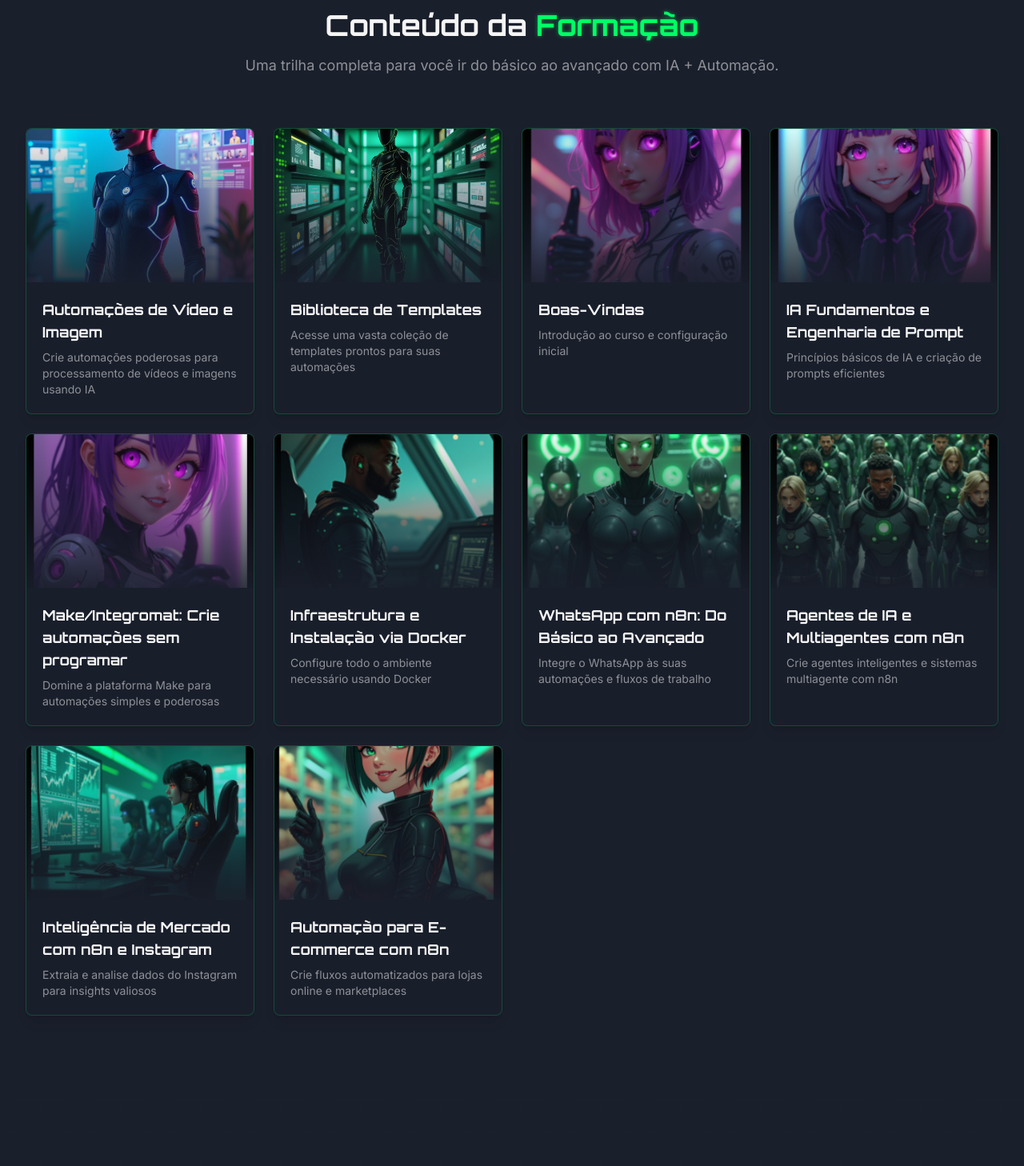
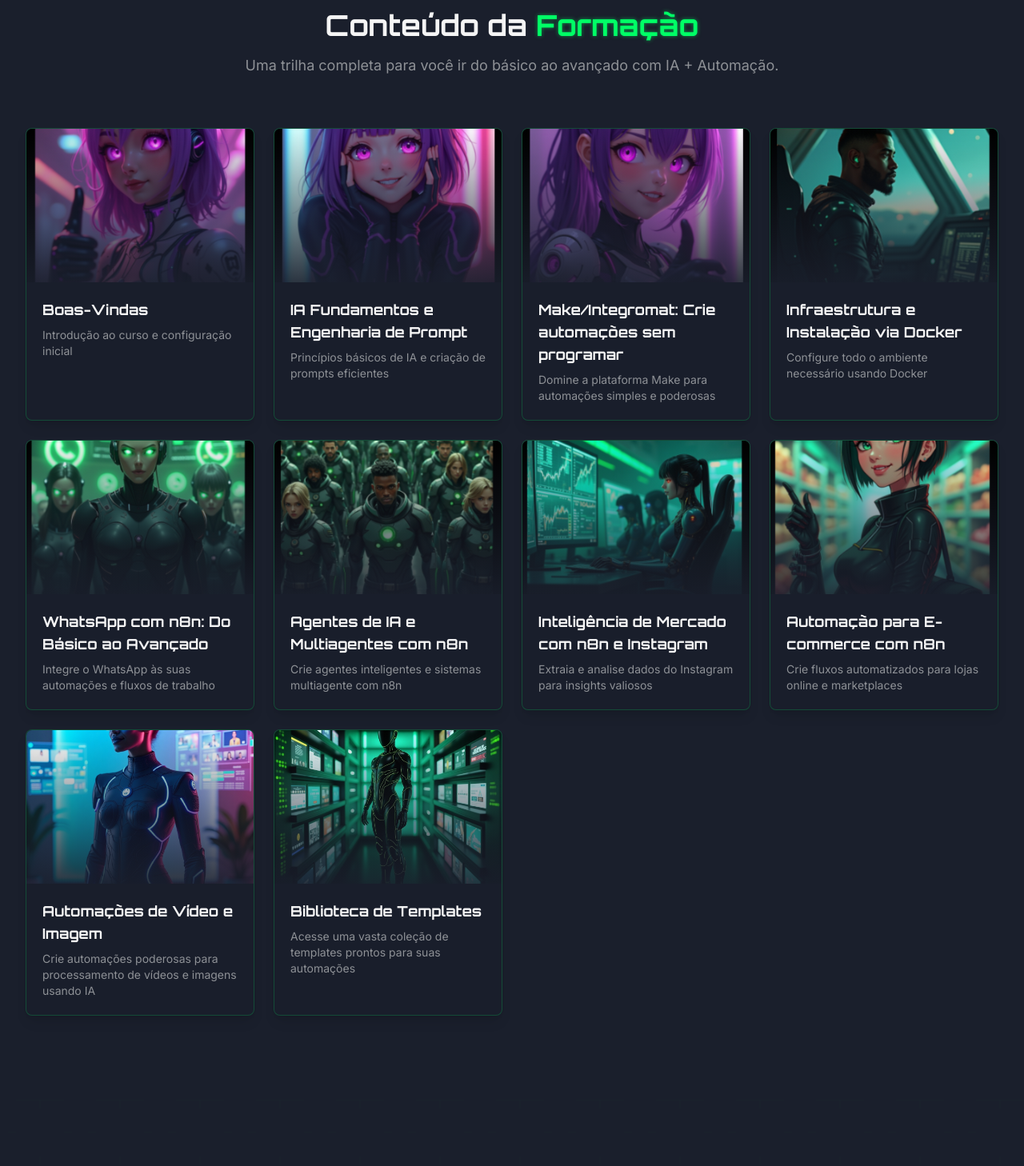
Before and after one commit to Iadonai/ai-automation-flow-master, a React (Vite) app: page / in a window 1280 px wide. Shown: the part 4464-5922 px from the top of the page at 80% size. Built offline with nearby package versions, Linux system fonts and the light colour scheme.

Commit message:
Fix: Place new modules at the end
Move the "Video & Image Automations" and "Template Library" modules to the end of the module list in `CourseModules.tsx`.

```diff
--- a/src/components/CourseModules.tsx
+++ b/src/components/CourseModules.tsx
@@ -32,16 +32,6 @@ interface CourseModulesProps {
 
 const CourseModules: React.FC<CourseModulesProps> = ({ moduleImages }) => {
   const modules = [
-    {
-      title: "Automações de Vídeo e Imagem",
-      description: "Crie automações poderosas para processamento de vídeos e imagens usando IA",
-      image: "/lovable-uploads/27f7f0f6-287f-4f9f-9fa7-853dcc7d9285.png"
-    },
-    {
-      title: "Biblioteca de Templates",
-      description: "Acesse uma vasta coleção de templates prontos para suas automações",
-      image: "/lovable-uploads/61dfcfa1-38d9-4256-9fae-70f492ab8dac.png"
-    },
     {
       title: "Boas-Vindas",
       description: "Introdução ao curso e configuração inicial",
@@ -81,6 +71,16 @@ const CourseModules: React.FC<CourseModulesProps> = ({ moduleImages }) => {
       title: "Automação para E-commerce com n8n",
       description: "Crie fluxos automatizados para lojas online e marketplaces",
       image: moduleImages[7]
+    },
+    {
+      title: "Automações de Vídeo e Imagem",
+      description: "Crie automações poderosas para processamento de vídeos e imagens usando IA",
+      image: "/lovable-uploads/27f7f0f6-287f-4f9f-9fa7-853dcc7d9285.png"
+    },
+    {
+      title: "Biblioteca de Templates",
+      description: "Acesse uma vasta coleção de templates prontos para suas automações",
+      image: "/lovable-uploads/61dfcfa1-38d9-4256-9fae-70f492ab8dac.png"
     }
   ];
 
```
